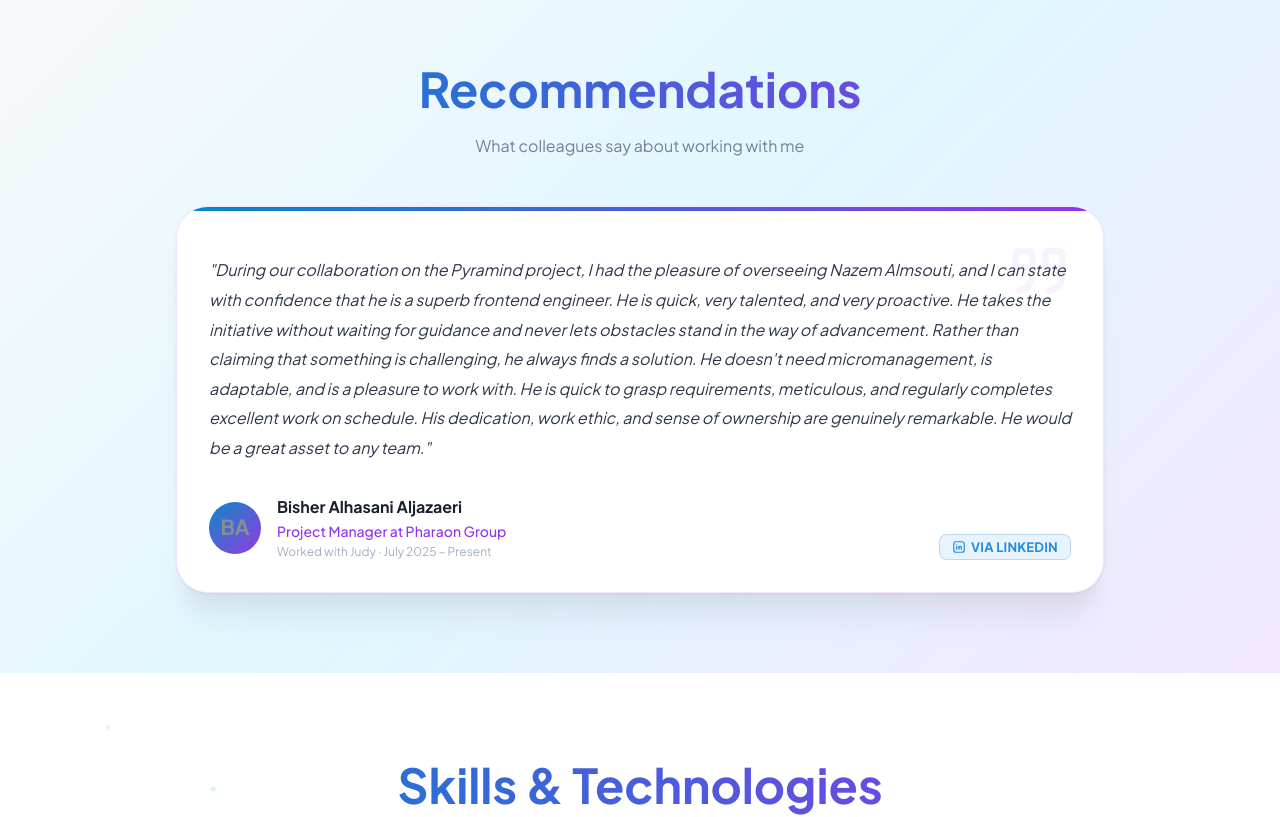
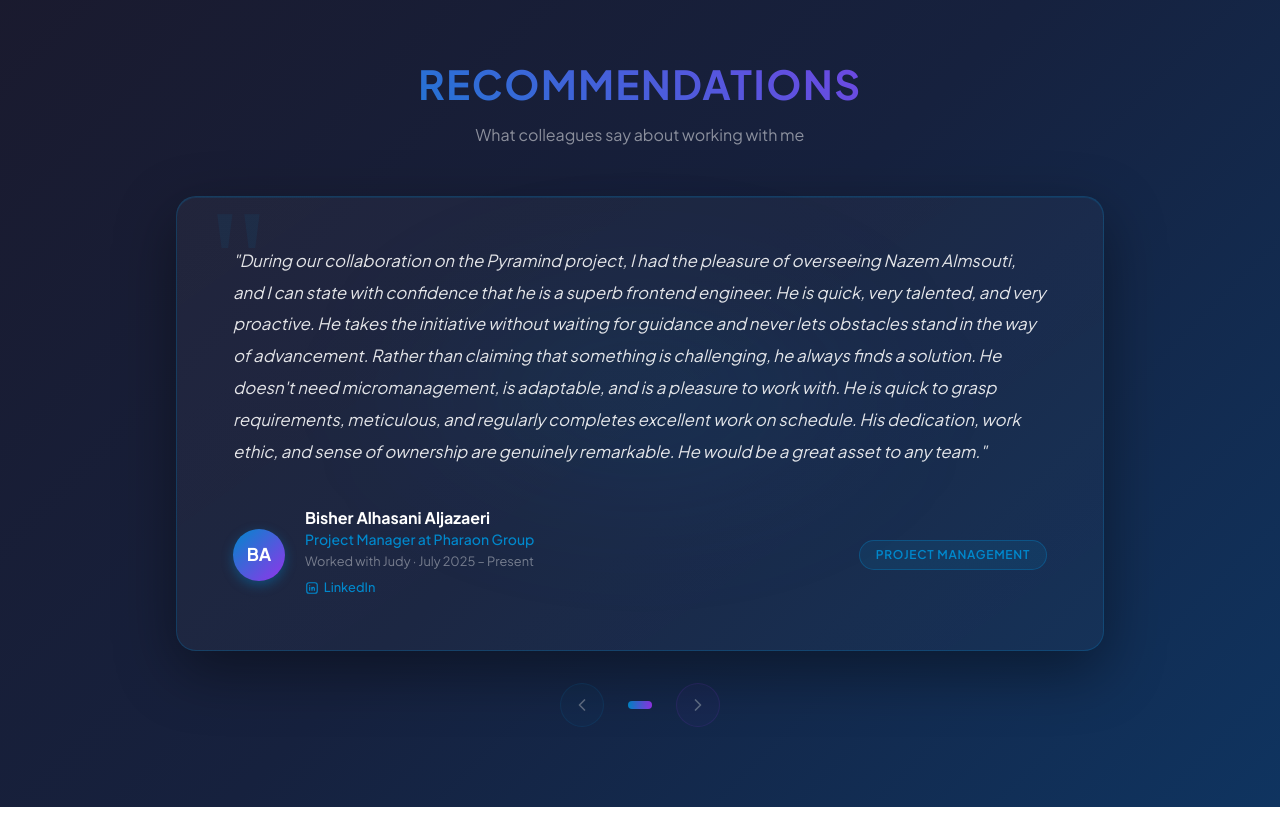
Before and after one commit to joudikab01/joudi_portfolio-01, a React (Vite) app: page / in a window 1280 px wide. Shown: the part 7260-8077 px from the top of the page. Built offline with nearby package versions, Linux system fonts and the light colour scheme.

Commit message:
change style recommendation

```diff
--- a/src/components/Recommendations.tsx
+++ b/src/components/Recommendations.tsx
@@ -1,57 +1,84 @@
-import { useState } from "react";
+import { useState, useRef } from "react";
+import { Container, Title, Text, Box, Anchor } from "@mantine/core";
+import { motion, AnimatePresence, useInView } from "framer-motion";
 import {
-  Container,
-  Title,
-  Text,
-  Box,
-  Paper,
-  Group,
-  Avatar,
-  Stack,
-  ActionIcon,
-  Badge,
-} from "@mantine/core";
-import { IconChevronLeft, IconChevronRight, IconQuote, IconBrandLinkedin } from "@tabler/icons-react";
-import { motion, AnimatePresence } from "framer-motion";
+  IconChevronLeft,
+  IconChevronRight,
+  IconBrandLinkedin,
+} from "@tabler/icons-react";
 import { recommendations } from "../data/portfolioData";
 
+const slideVariants = {
+  enter: (dir: number) => ({ opacity: 0, x: dir > 0 ? 80 : -80 }),
+  center: { opacity: 1, x: 0 },
+  exit: (dir: number) => ({ opacity: 0, x: dir > 0 ? -80 : 80 }),
+};
+
 export function Recommendations() {
-  const [active, setActive] = useState(0);
+  const ref = useRef(null);
+  const isInView = useInView(ref, { once: true, amount: 0.2 });
+  const [current, setCurrent] = useState(0);
   const [direction, setDirection] = useState(1);
 
-  const goTo = (index: number) => {
-    setDirection(index > active ? 1 : -1);
-    setActive(index);
+  const go = (next: number) => {
+    setDirection(next > current ? 1 : -1);
+    setCurrent(next);
   };
 
-  const prev = () => goTo((active - 1 + recommendations.length) % recommendations.length);
-  const next = () => goTo((active + 1) % recommendations.length);
+  const prev = () =>
+    go((current - 1 + recommendations.length) % recommendations.length);
+  const next = () => go((current + 1) % recommendations.length);
 
-  const rec = recommendations[active];
-
+  const rec = recommendations[current];
   const initials = rec.name
     .split(" ")
     .slice(0, 2)
-    .map((w) => w[0])
-    .join("")
-    .toUpperCase();
+    .map((n) => n[0])
+    .join("");
 
   return (
     <Box
       id="recommendations"
+      ref={ref}
       style={{
         padding: "80px 0",
-        background: "linear-gradient(135deg, #f8f9fa 0%, #e0f7ff 50%, #f3e8ff 100%)",
+        background:
+          "linear-gradient(135deg, #1a1a2e 0%, #16213e 50%, #0f3460 100%)",
+        position: "relative",
+        overflow: "hidden",
       }}
     >
-      <Container size="md">
+      <Box
+        style={{
+          position: "absolute",
+          top: "50%",
+          left: "50%",
+          transform: "translate(-50%, -50%)",
+          width: "600px",
+          height: "300px",
+          borderRadius: "50%",
+          background:
+            "radial-gradient(ellipse, rgba(0,136,204,0.12) 0%, transparent 70%)",
+          filter: "blur(60px)",
+          pointerEvents: "none",
+        }}
+      />
+
+      <Container size="md" style={{ position: "relative", zIndex: 1 }}>
+        <motion.div
+          initial={{ opacity: 0, y: 40 }}
+          animate={isInView ? { opacity: 1, y: 0 } : {}}
+          transition={{ duration: 0.6 }}
+        >
           <Title
             order={2}
             style={{
-            fontSize: "clamp(2rem, 5vw, 3rem)",
-            fontWeight: 700,
               textAlign: "center",
               marginBottom: "0.75rem",
+              fontSize: "clamp(2rem, 4vw, 2.5rem)",
+              fontWeight: 700,
+              letterSpacing: "0.04em",
+              textTransform: "uppercase",
               background: "linear-gradient(45deg, #0088cc, #9333ea)",
               WebkitBackgroundClip: "text",
               WebkitTextFillColor: "transparent",
@@ -59,180 +86,275 @@ export function Recommendations() {
           >
             Recommendations
           </Title>
-
           <Text
-          size="md"
-          style={{ textAlign: "center", color: "#718096", marginBottom: "3rem" }}
+            style={{
+              textAlign: "center",
+              color: "rgba(255,255,255,0.5)",
+              marginBottom: "3rem",
+              fontSize: "1rem",
+            }}
           >
             What colleagues say about working with me
           </Text>
+        </motion.div>
 
-        <Box style={{ position: "relative" }}>
-          <AnimatePresence mode="wait" custom={direction}>
         <motion.div
-              key={active}
-              custom={direction}
-              initial={{ opacity: 0, x: direction * 60 }}
-              animate={{ opacity: 1, x: 0 }}
-              exit={{ opacity: 0, x: direction * -60 }}
-              transition={{ duration: 0.35, ease: "easeInOut" }}
+          initial={{ opacity: 0, y: 30 }}
+          animate={isInView ? { opacity: 1, y: 0 } : {}}
+          transition={{ duration: 0.6, delay: 0.2 }}
         >
-              <Paper
-                shadow="xl"
-                radius="xl"
-                p="xl"
+          <Box
             style={{
-                  background: "#ffffff",
-                  border: "1px solid rgba(147, 51, 234, 0.12)",
               position: "relative",
+              border: "1px solid rgba(0,136,204,0.25)",
+              borderRadius: "20px",
+              padding: "3rem 3.5rem",
+              background:
+                "linear-gradient(145deg, rgba(255,255,255,0.04) 0%, rgba(255,255,255,0.02) 100%)",
+              boxShadow:
+                "0 20px 60px rgba(0,0,0,0.4), inset 0 1px 0 rgba(0,136,204,0.15)",
+              minHeight: "320px",
+              display: "flex",
+              flexDirection: "column",
+              justifyContent: "space-between",
               overflow: "hidden",
             }}
           >
             <Box
               style={{
                 position: "absolute",
-                    top: 0,
-                    left: 0,
-                    right: 0,
-                    height: "4px",
-                    background: "linear-gradient(90deg, #0088cc, #9333ea)",
-                  }}
-                />
-
-                 <Box
-                  style={{
-                    position: "absolute",
-                    top: "1.5rem",
-                    right: "1.5rem",
-                    opacity: 0.06,
+                top: "-0.5rem",
+                left: "2rem",
+                fontSize: "9rem",
+                lineHeight: 1,
+                color: "#0088cc",
+                opacity: 0.08,
+                fontFamily: "Georgia, serif",
+                userSelect: "none",
+                pointerEvents: "none",
               }}
             >
-                  <IconQuote size={80} color="#9333ea" />
+              "
             </Box>
 
+            <Box style={{ position: "relative", flex: 1 }}>
+              <AnimatePresence mode="wait" custom={direction}>
+                <motion.div
+                  key={current}
+                  custom={direction}
+                  variants={slideVariants}
+                  initial="enter"
+                  animate="center"
+                  exit="exit"
+                  transition={{ duration: 0.4, ease: "easeInOut" }}
+                >
                   <Text
-                  size="md"
                     style={{
-                    color: "#2d3748",
-                    lineHeight: 1.85,
+                      color: "rgba(255,255,255,0.88)",
+                      fontSize: "clamp(0.95rem, 2vw, 1.05rem)",
+                      lineHeight: 1.9,
                       fontStyle: "italic",
-                    marginBottom: "2rem",
-                    marginTop: "1rem",
-                    position: "relative",
-                    zIndex: 1,
+                      marginBottom: "2.5rem",
+                      fontWeight: 400,
                     }}
                   >
                     "{rec.message}"
                   </Text>
 
-                 <Group justify="space-between" align="flex-end">
-                  <Group gap="md">
-                    <Avatar
-                      size={52}
-                      radius="xl"
+                  <Box
                     style={{
+                      display: "flex",
+                      alignItems: "center",
+                      gap: "1.25rem",
+                      flexWrap: "wrap",
+                    }}
+                  >
+                    <Box
+                      style={{
+                        width: "52px",
+                        height: "52px",
+                        borderRadius: "50%",
                         background: "linear-gradient(135deg, #0088cc, #9333ea)",
+                        display: "flex",
+                        alignItems: "center",
+                        justifyContent: "center",
+                        flexShrink: 0,
+                        fontSize: "1.1rem",
+                        fontWeight: 700,
+                        color: "#fff",
+                        boxShadow: "0 4px 12px rgba(0,136,204,0.4)",
+                      }}
+                    >
+                      {initials}
+                    </Box>
+
+                    <Box>
+                      <Text
+                        style={{
                           color: "#fff",
                           fontWeight: 700,
                           fontSize: "1rem",
-                        flexShrink: 0,
+                          lineHeight: 1.3,
                         }}
                       >
-                      {initials}
-                    </Avatar>
-                    <Stack gap={2}>
-                      <Text fw={700} size="md" style={{ color: "#1a202c" }}>
                         {rec.name}
                       </Text>
-                      <Text size="sm" style={{ color: "#9333ea", fontWeight: 500 }}>
+                      <Text
+                        style={{
+                          color: "#0088cc",
+                          fontSize: "0.875rem",
+                          fontWeight: 500,
+                        }}
+                      >
                         {rec.title}
                       </Text>
-                      <Text size="xs" style={{ color: "#a0aec0" }}>
+                      <Text
+                        style={{
+                          color: "rgba(255,255,255,0.4)",
+                          fontSize: "0.8rem",
+                          marginTop: "0.1rem",
+                        }}
+                      >
                         {rec.relationship}
                       </Text>
-                    </Stack>
-                  </Group>
-
                       {rec.linkedin && (
-                    <Badge
-                      component="a"
+                        <Anchor
                           href={rec.linkedin}
                           target="_blank"
                           rel="noopener noreferrer"
-                      variant="light"
-                      color="blue"
-                      size="lg"
-                      radius="md"
-                      leftSection={<IconBrandLinkedin size={14} />}
                           style={{
-                        cursor: "pointer",
+                            display: "inline-flex",
+                            alignItems: "center",
+                            gap: "0.3rem",
+                            marginTop: "0.4rem",
+                            color: "#0088cc",
+                            fontSize: "0.8rem",
+                            fontWeight: 500,
                             textDecoration: "none",
-                        border: "1px solid rgba(0,119,181,0.2)",
-                        transition: "all 0.2s ease",
+                            transition: "color 0.2s ease",
                           }}
-                      onMouseEnter={(e: React.MouseEvent<HTMLElement>) => {
-                        e.currentTarget.style.backgroundColor = "#0077b5";
-                        e.currentTarget.style.color = "#fff";
+                          onMouseEnter={(e) => {
+                            e.currentTarget.style.color = "#9333ea";
                           }}
-                      onMouseLeave={(e: React.MouseEvent<HTMLElement>) => {
-                        e.currentTarget.style.backgroundColor = "";
-                        e.currentTarget.style.color = "";
+                          onMouseLeave={(e) => {
+                            e.currentTarget.style.color = "#0088cc";
                           }}
                         >
-                      via LinkedIn
-                    </Badge>
+                          <IconBrandLinkedin size={14} />
+                          LinkedIn
+                        </Anchor>
                       )}
-                </Group>
-              </Paper>
+                    </Box>
+
+                    <Box style={{ marginLeft: "auto" }}>
+                      <Box
+                        style={{
+                          background: "rgba(0,136,204,0.12)",
+                          border: "1px solid rgba(0,136,204,0.35)",
+                          borderRadius: "999px",
+                          padding: "0.3rem 1rem",
+                          display: "inline-block",
+                        }}
+                      >
+                        <Text
+                          style={{
+                            color: "#0088cc",
+                            fontSize: "0.75rem",
+                            fontWeight: 600,
+                            letterSpacing: "0.06em",
+                            textTransform: "uppercase",
+                            whiteSpace: "nowrap",
+                          }}
+                        >
+                          {rec.expertise}
+                        </Text>
+                      </Box>
+                    </Box>
+                  </Box>
                 </motion.div>
               </AnimatePresence>
+            </Box>
+          </Box>
 
-           {recommendations.length > 1 && (
-            <Group justify="center" gap="md" style={{ marginTop: "2rem" }}>
-              <ActionIcon
-                variant="light"
-                color="blue"
-                size="lg"
-                radius="xl"
+          <Box
+            style={{
+              display: "flex",
+              alignItems: "center",
+              justifyContent: "center",
+              gap: "1.5rem",
+              marginTop: "2rem",
+            }}
+          >
+            <motion.button
               onClick={prev}
-                style={{ border: "1px solid rgba(0,136,204,0.25)" }}
+              whileHover={{ scale: 1.1 }}
+              whileTap={{ scale: 0.95 }}
+              disabled={recommendations.length <= 1}
+              style={{
+                width: "44px",
+                height: "44px",
+                borderRadius: "50%",
+                border: "1px solid rgba(0,136,204,0.4)",
+                backgroundColor: "rgba(0,136,204,0.12)",
+                color: "#fff",
+                cursor: recommendations.length <= 1 ? "default" : "pointer",
+                display: "flex",
+                alignItems: "center",
+                justifyContent: "center",
+                opacity: recommendations.length <= 1 ? 0.3 : 1,
+              }}
             >
-                <IconChevronLeft size={18} />
-              </ActionIcon>
+              <IconChevronLeft size={20} />
+            </motion.button>
 
-              <Group gap={8}>
+            <Box
+              style={{ display: "flex", gap: "0.5rem", alignItems: "center" }}
+            >
               {recommendations.map((_, i) => (
-                  <Box
+                <motion.button
                   key={i}
-                    onClick={() => goTo(i)}
+                  onClick={() => go(i)}
+                  whileHover={{ scale: 1.2 }}
                   style={{
-                      width: i === active ? 24 : 8,
-                      height: 8,
-                      borderRadius: 4,
+                    width: i === current ? "24px" : "8px",
+                    height: "8px",
+                    borderRadius: "999px",
+                    border: "none",
                     background:
-                        i === active
+                      i === current
                         ? "linear-gradient(90deg, #0088cc, #9333ea)"
-                          : "#cbd5e0",
+                        : "rgba(255,255,255,0.25)",
                     cursor: "pointer",
+                    padding: 0,
                     transition: "all 0.3s ease",
                   }}
                 />
               ))}
-              </Group>
+            </Box>
 
-              <ActionIcon
-                variant="light"
-                color="violet"
-                size="lg"
-                radius="xl"
+            <motion.button
               onClick={next}
-                style={{ border: "1px solid rgba(147,51,234,0.25)" }}
+              whileHover={{ scale: 1.1 }}
+              whileTap={{ scale: 0.95 }}
+              disabled={recommendations.length <= 1}
+              style={{
+                width: "44px",
+                height: "44px",
+                borderRadius: "50%",
+                border: "1px solid rgba(147,51,234,0.4)",
+                backgroundColor: "rgba(147,51,234,0.12)",
+                color: "#fff",
+                cursor: recommendations.length <= 1 ? "default" : "pointer",
+                display: "flex",
+                alignItems: "center",
+                justifyContent: "center",
+                opacity: recommendations.length <= 1 ? 0.3 : 1,
+              }}
             >
-                <IconChevronRight size={18} />
-              </ActionIcon>
-            </Group>
-          )}
+              <IconChevronRight size={20} />
+            </motion.button>
           </Box>
+        </motion.div>
       </Container>
     </Box>
   );
--- a/src/data/portfolioData.ts
+++ b/src/data/portfolioData.ts
@@ -261,6 +261,7 @@ export const recommendations: Recommendation[] = [
   {
     name: "Bisher Alhasani Aljazaeri",
     title: "Project Manager at Pharaon Group",
+    expertise: "Project Management",
     relationship: "Worked with Judy · July 2025 – Present",
     message:
       "During our collaboration on the Pyramind project, I had the pleasure of overseeing Nazem Almsouti, and I can state with confidence that he is a superb frontend engineer. He is quick, very talented, and very proactive. He takes the initiative without waiting for guidance and never lets obstacles stand in the way of advancement. Rather than claiming that something is challenging, he always finds a solution. He doesn't need micromanagement, is adaptable, and is a pleasure to work with. He is quick to grasp requirements, meticulous, and regularly completes excellent work on schedule. His dedication, work ethic, and sense of ownership are genuinely remarkable. He would be a great asset to any team.",
--- a/src/types/portfolio.types.ts
+++ b/src/types/portfolio.types.ts
@@ -72,6 +72,7 @@ export interface ProcessedExperience extends Experience {
 export interface Recommendation {
   name: string;
   title: string;
+  expertise: string;
   relationship: string;
   message: string;
   linkedin?: string;
```
Lines whose indentation alone changed are shown as unchanged.
